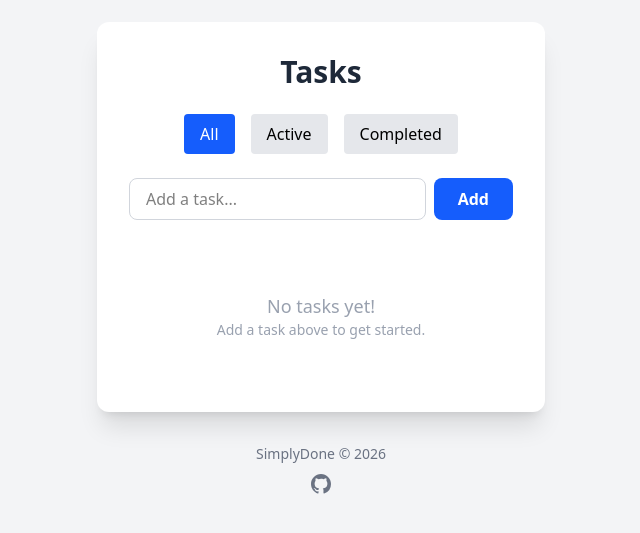
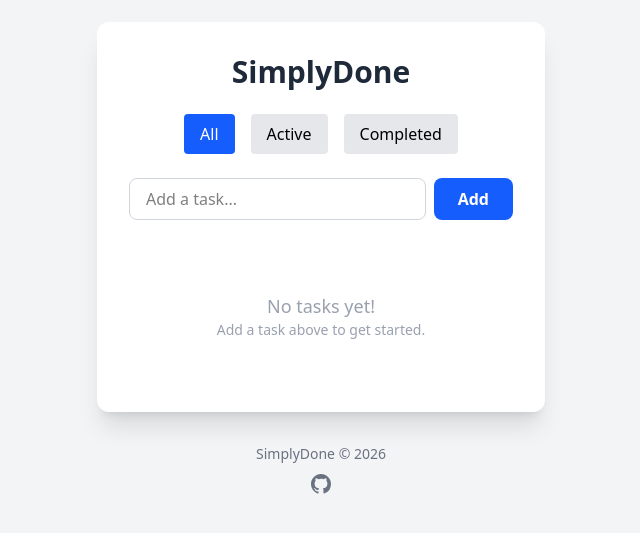
Before and after one commit to OleksandrZadvornyi/to-do-app, a React (Vite) app: page / in a window 1280 px wide. Shown: the part 141-674 px from the top of the page, without its empty margins (319-959 px from the left). Built offline with nearby package versions, Linux system fonts and the light colour scheme.

Commit message:
chore: update app header title to SimplyDone

```diff
--- a/src/App.tsx
+++ b/src/App.tsx
@@ -54,7 +54,7 @@ export default function App() {
       {/* Main Card Container */}
       <div className="w-full max-w-md bg-white rounded-xl shadow-xl overflow-hidden p-8">
         <h1 className="text-3xl font-bold text-gray-800 mb-6 text-center">
-          Tasks
+          SimplyDone
         </h1>
         <div className='flex justify-center gap-4 mb-6'>
           <button
```
